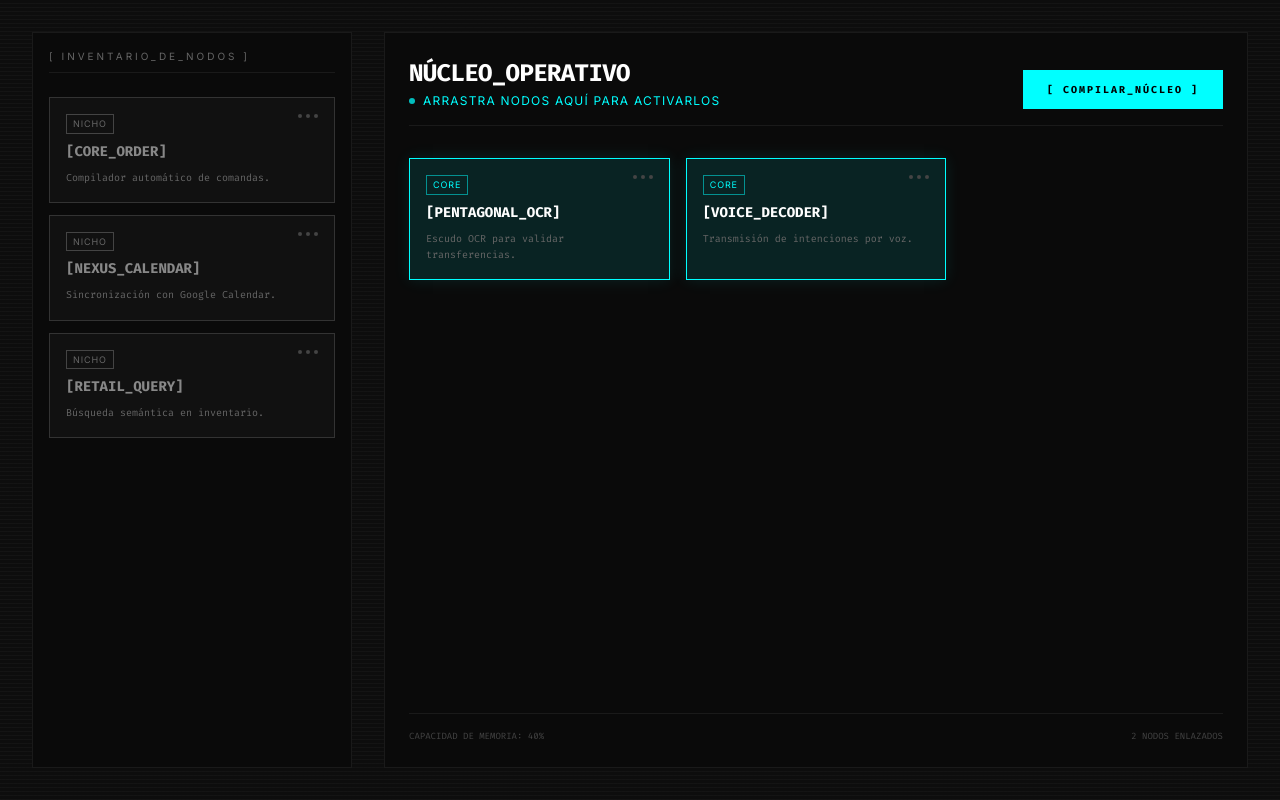
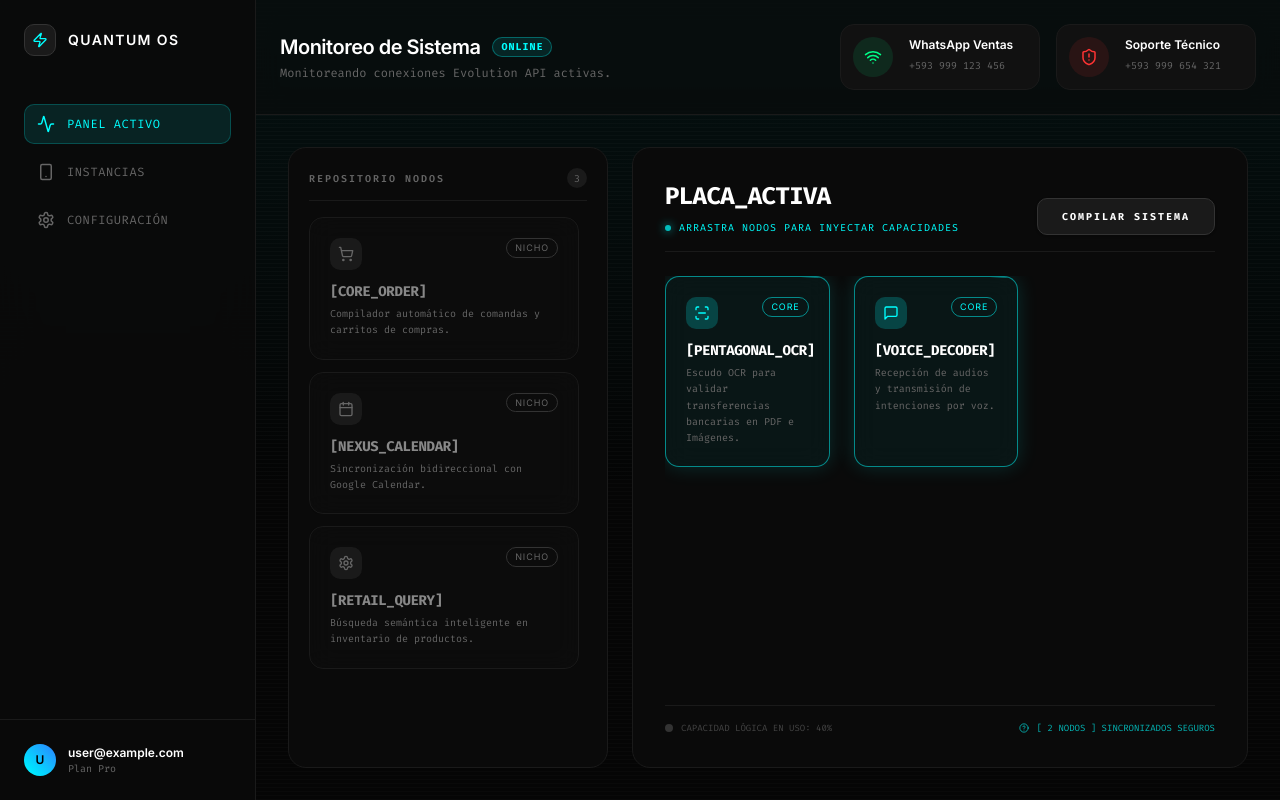
Before and after one commit to juanpabloortiz01/Quantum-OS, a Next.js app: page /dashboard in a window 1280 px wide. Built offline with nearby package versions, Linux system fonts and the light colour scheme; no server answers; sample sign-in values are in the browser's storage.

Commit message:
dashboard

```diff
--- a/src/app/dashboard/page.tsx
+++ b/src/app/dashboard/page.tsx
@@ -1,20 +1,52 @@
 "use client";
-import { useState } from "react";
-import { motion } from "framer-motion";
+import { useState, useEffect } from "react";
+import { motion, AnimatePresence } from "framer-motion";
+import {
+  Cpu, Zap, Calendar, ScanLine, ShoppingCart,
+  MessageSquare, Settings, Activity, Smartphone,
+  Wifi, HelpCircle, ShieldAlert
+} from "lucide-react";
+import Link from "next/link";
+import { useSession } from "next-auth/react";
+import { useRouter } from "next/navigation";
+
+// MOCK DATA PARA WHATSAPP INSTANCES (EVOLUTION API)
+const MOCK_INSTANCES = [
+  { id: "inst_1", name: "WhatsApp Ventas", status: "CONNECTED", phone: "+593 999 123 456", quality: "EXCELLENT", messages: 1245 },
+  { id: "inst_2", name: "Soporte Técnico", status: "DISCONNECTED", phone: "+593 999 654 321", quality: "OFFLINE", messages: 0 },
+];
+
+const NODE_ICONS = {
+  ocr: ScanLine,
+  voice: MessageSquare,
+  orders: ShoppingCart,
+  calendar: Calendar,
+  retail: Settings,
+};
 
 // Definimos la estructura base de los nodos
 const ALL_NODES = [
-  { id: "ocr", name: "[PENTAGONAL_OCR]", desc: "Escudo OCR para validar transferencias.", type: "CORE" },
-  { id: "voice", name: "[VOICE_DECODER]", desc: "Transmisión de intenciones por voz.", type: "CORE" },
-  { id: "orders", name: "[CORE_ORDER]", desc: "Compilador automático de comandas.", type: "NICHO" },
-  { id: "calendar", name: "[NEXUS_CALENDAR]", desc: "Sincronización con Google Calendar.", type: "NICHO" },
-  { id: "retail", name: "[RETAIL_QUERY]", desc: "Búsqueda semántica en inventario.", type: "NICHO" },
+  { id: "ocr", name: "[PENTAGONAL_OCR]", desc: "Escudo OCR para validar transferencias bancarias en PDF e Imágenes.", type: "CORE", icon: "ocr", color: "#00FFFF" },
+  { id: "voice", name: "[VOICE_DECODER]", desc: "Recepción de audios y transmisión de intenciones por voz.", type: "CORE", icon: "voice", color: "#FF00FF" },
+  { id: "orders", name: "[CORE_ORDER]", desc: "Compilador automático de comandas y carritos de compras.", type: "NICHO", icon: "orders", color: "#00FF88" },
+  { id: "calendar", name: "[NEXUS_CALENDAR]", desc: "Sincronización bidireccional con Google Calendar.", type: "NICHO", icon: "calendar", color: "#FFAA00" },
+  { id: "retail", name: "[RETAIL_QUERY]", desc: "Búsqueda semántica inteligente en inventario de productos.", type: "NICHO", icon: "retail", color: "#0088FF" },
 ];
 
 export default function DashboardModular() {
+  const { data: session, status } = useSession();
+  const router = useRouter();
+
+  // Redirección si no está logueado
+  useEffect(() => {
+    if (status === "unauthenticated") {
+      router.push("/login");
+    }
+  }, [status, router]);
+
   // Estado para las dos zonas
-  const [activeNodes, setActiveNodes] = useState(ALL_NODES.slice(0, 2)); // Empieza con 2 activos
-  const [inventoryNodes, setInventoryNodes] = useState(ALL_NODES.slice(2)); // El resto al inventario
+  const [activeNodes, setActiveNodes] = useState(ALL_NODES.slice(0, 2));
+  const [inventoryNodes, setInventoryNodes] = useState(ALL_NODES.slice(2));
   const [isDraggingOver, setIsDraggingOver] = useState<"ACTIVE" | "INVENTORY" | null>(null);
 
   // --- LÓGICA DE DRAG AND DROP ---
@@ -24,7 +56,7 @@ export default function DashboardModular() {
   };
 
   const handleDragOver = (e: React.DragEvent, zone: "ACTIVE" | "INVENTORY") => {
-    e.preventDefault(); // Necesario para permitir el Drop
+    e.preventDefault();
     setIsDraggingOver(zone);
   };
 
@@ -35,7 +67,6 @@ export default function DashboardModular() {
     const nodeId = e.dataTransfer.getData("nodeId");
     const sourceZone = e.dataTransfer.getData("source");
 
-    // Si lo suelta en la misma zona de donde salió, no hacemos nada
     if (sourceZone === targetZone) return;
 
     const nodeToMove = ALL_NODES.find(n => n.id === nodeId);
@@ -50,104 +81,251 @@ export default function DashboardModular() {
     }
   };
 
-  // Componente de la Tarjeta del Nodo
-  const NodeCard = ({ node, source }: { node: any, source: "ACTIVE" | "INVENTORY" }) => (
+  // Render Component de Nodo
+  const NodeCard = ({ node, source }: { node: typeof ALL_NODES[0], source: "ACTIVE" | "INVENTORY" }) => {
+    const Icon = NODE_ICONS[node.icon as keyof typeof NODE_ICONS] || Cpu;
+    const isActive = source === "ACTIVE";
+
+    return (
       <motion.div
         layout
+        layoutId={node.id}
         draggable
         onDragStart={(e: any) => handleDragStart(e, node.id, source)}
-      initial={{ opacity: 0, scale: 0.9 }}
+        initial={{ opacity: 0, scale: 0.8 }}
         animate={{ opacity: 1, scale: 1 }}
-      exit={{ opacity: 0, scale: 0.9 }}
-      className={`p-4 border cursor-grab active:cursor-grabbing transition-colors relative flex flex-col gap-2 ${
-        source === "ACTIVE"
-          ? 'border-[#00FFFF] bg-[#00FFFF]/10 shadow-[0_0_15px_rgba(0,255,255,0.1)]'
-          : 'border-[#333] bg-[#111] hover:border-[#666]'
+        exit={{ opacity: 0, scale: 0.8 }}
+        whileHover={{ scale: 1.02 }}
+        whileTap={{ scale: 0.98 }}
+        className={`p-5 rounded-xl border backdrop-blur-md cursor-grab active:cursor-grabbing transition-all relative flex flex-col gap-3 group ${
+          isActive
+            ? 'border-[#00FFFF]/50 bg-[#00FFFF]/5 shadow-[0_0_20px_rgba(0,255,255,0.15)]'
+            : 'border-[#1A1A1A] bg-[#0D0D0D]/80 hover:border-[#333] hover:bg-[#111]'
         }`}
       >
         <div className="flex justify-between items-start">
-        <span className={`text-[9px] tracking-widest border px-1.5 py-0.5 ${source === "ACTIVE" ? 'border-[#00FFFF]/50 text-[#00FFFF]' : 'border-[#444] text-[#666]'}`}>
+          <div className={`p-2 rounded-lg flex items-center justify-center ${isActive ? 'bg-[#00FFFF]/20 text-[#00FFFF]' : 'bg-[#1A1A1A] text-[#666]'}`}>
+            <Icon size={16} />
+          </div>
+          <span className={`text-[9px] tracking-widest border px-2 py-0.5 rounded-full ${isActive ? 'border-[#00FFFF]/50 text-[#00FFFF]' : 'border-[#333] text-[#666]'}`}>
             {node.type}
           </span>
-        <div className="flex gap-1">
-          <div className="w-1 h-1 bg-[#444] rounded-full" />
-          <div className="w-1 h-1 bg-[#444] rounded-full" />
-          <div className="w-1 h-1 bg-[#444] rounded-full" />
+        </div>
+
+        <div>
+          <h3 className={`text-sm font-bold font-mono tracking-tight ${isActive ? 'text-white' : 'text-[#888] group-hover:text-[#aaa]'}`}>{node.name}</h3>
+          <p className="text-[10px] text-[#666] font-mono leading-relaxed mt-1">{node.desc}</p>
+        </div>
+
+        {isActive && (
+          <div className="absolute top-0 right-0 w-full h-full pointer-events-none rounded-xl overflow-hidden">
+            <div className="absolute top-0 left-0 w-[50%] h-[1px] bg-gradient-to-r from-transparent via-[#00FFFF] to-transparent animate-shimmer" />
+          </div>
+        )}
+      </motion.div>
+    );
+  };
+
+  if (status === "loading") {
+    return <div className="min-h-screen bg-[#050505] flex items-center justify-center text-[#00FFFF] font-mono animate-pulse">Iniciando Terminal...</div>;
+  }
+
+  return (
+    <div className="min-h-screen bg-[#050505] text-white flex overflow-hidden selection:bg-[#00FFFF] selection:text-black font-sans">
+      {/* BACKGROUND SCANLINES */}
+      <div className="pointer-events-none fixed inset-0 z-0 opacity-[0.02]" style={{ backgroundImage: "repeating-linear-gradient(0deg, #fff, #fff 1px, transparent 1px, transparent 4px)" }} />
+      <div className="pointer-events-none fixed top-0 left-0 w-full h-[500px] bg-gradient-to-b from-[#00FFFF]/5 to-transparent z-0" />
+
+      {/* DASHBOARD SIDEBAR (Left) */}
+      <aside className="w-16 md:w-64 border-r border-[#1A1A1A] bg-[#0A0A0A]/90 backdrop-blur-xl z-20 flex flex-col justify-between hidden sm:flex">
+        <div className="p-4 md:p-6">
+          <Link href="/" className="flex items-center gap-3">
+            <div className="w-8 h-8 rounded-lg bg-[#1A1A1A] border border-[#333] flex items-center justify-center">
+              <Zap size={16} className="text-[#00FFFF]" />
+            </div>
+            <span className="hidden md:block font-bold text-sm tracking-widest uppercase">Quantum OS</span>
+          </Link>
+
+          <nav className="mt-12 flex flex-col gap-2">
+            <button className="flex items-center gap-3 px-3 py-2.5 rounded-lg bg-[#00FFFF]/10 border border-[#00FFFF]/20 text-[#00FFFF] transition-all w-full text-left">
+              <Activity size={18} />
+              <span className="hidden md:block text-xs font-mono tracking-wider">PANEL ACTIVO</span>
+            </button>
+            <button className="flex items-center gap-3 px-3 py-2.5 rounded-lg border border-transparent text-[#666] hover:bg-[#1A1A1A] hover:text-[#bbb] transition-all w-full text-left">
+              <Smartphone size={18} />
+              <span className="hidden md:block text-xs font-mono tracking-wider">INSTANCIAS</span>
+            </button>
+            <button className="flex items-center gap-3 px-3 py-2.5 rounded-lg border border-transparent text-[#666] hover:bg-[#1A1A1A] hover:text-[#bbb] transition-all w-full text-left">
+              <Settings size={18} />
+              <span className="hidden md:block text-xs font-mono tracking-wider">CONFIGURACIÓN</span>
+            </button>
+          </nav>
+        </div>
+
+        <div className="p-4 md:p-6 border-t border-[#1A1A1A] flex items-center gap-3 mt-auto">
+          <div className="w-8 h-8 rounded-full bg-gradient-to-tr from-[#00FFFF] to-blue-500 flex items-center justify-center text-black font-bold text-xs">
+            {session?.user?.email?.charAt(0).toUpperCase() || "U"}
+          </div>
+          <div className="hidden md:flex flex-col">
+            <span className="text-xs font-bold text-white truncate max-w-[120px]">{session?.user?.email}</span>
+            <span className="text-[10px] text-[#666] font-mono">Plan Pro</span>
           </div>
         </div>
-      <h3 className={`text-sm font-bold font-mono ${source === "ACTIVE" ? 'text-white' : 'text-[#888]'}`}>{node.name}</h3>
-      <p className="text-[10px] text-[#666] font-mono leading-relaxed">{node.desc}</p>
-    </motion.div>
-  );
+      </aside>
 
-  return (
-    <div className="min-h-screen bg-[#0D0D0D] text-white p-4 sm:p-8 flex flex-col md:flex-row gap-8 selection:bg-[#00FFFF] selection:text-black">
-      {/* SCANLINES OVERLAY */}
-      <div className="pointer-events-none fixed inset-0 z-0 opacity-[0.03]" style={{ backgroundImage: "repeating-linear-gradient(0deg, #fff, #fff 1px, transparent 1px, transparent 4px)" }} />
+      {/* ÁREA PRINCIPAL */}
+      <main className="flex-1 relative z-10 flex flex-col h-screen overflow-hidden">
 
-      {/* ÁREA IZQUIERDA: INVENTARIO */}
+        {/* TOP BAR: WhatsApp Mock Instances */}
+        <header className="border-b border-[#1A1A1A] bg-[#0A0A0A]/50 backdrop-blur-md p-4 sm:p-6 flex flex-col xl:flex-row xl:items-center justify-between gap-6 shrink-0">
+          <div>
+            <h1 className="text-xl font-bold tracking-tight text-white flex items-center gap-3">
+              Monitoreo de Sistema
+              <span className="px-2 py-0.5 rounded-full bg-[#00FFFF]/10 border border-[#00FFFF]/30 text-[#00FFFF] text-[10px] uppercase tracking-widest font-mono">ONLINE</span>
+            </h1>
+            <p className="text-xs text-[#666] mt-1 font-mono">Monitoreando conexiones Evolution API activas.</p>
+          </div>
+
+          <div className="flex gap-4 overflow-x-auto pb-2 xl:pb-0 custom-scrollbar">
+            {MOCK_INSTANCES.map((inst) => (
+              <div key={inst.id} className="min-w-[200px] border border-[#1A1A1A] bg-[#111] p-3 rounded-xl flex items-center gap-4">
+                <div className={`w-10 h-10 rounded-full flex items-center justify-center shrink-0 ${inst.status === 'CONNECTED' ? 'bg-[#00FF88]/10 text-[#00FF88]' : 'bg-[#FF3333]/10 text-[#FF3333]'}`}>
+                  {inst.status === 'CONNECTED' ? <Wifi size={18} /> : <ShieldAlert size={18} />}
+                </div>
+                <div>
+                  <h4 className="text-xs font-bold text-white leading-none">{inst.name}</h4>
+                  <span className="text-[10px] text-[#666] font-mono">{inst.phone}</span>
+                </div>
+              </div>
+            ))}
+          </div>
+        </header>
+
+        {/* WORKSPACE AREA */}
+        <div className="flex-1 p-4 sm:p-6 lg:p-8 flex flex-col xl:flex-row gap-6 overflow-y-auto overflow-x-hidden min-h-0">
+
+          {/* INVENTARIO IZQUIERDO */}
           <aside
-        className={`w-full md:w-80 flex flex-col gap-4 relative z-10 p-4 border transition-colors ${isDraggingOver === "INVENTORY" ? 'border-[#444] bg-[#111]' : 'border-[#1A1A1A] bg-[#0A0A0A]'}`}
+            className={`w-full xl:w-80 flex flex-col relative rounded-2xl border transition-all duration-300 p-5 ${
+              isDraggingOver === "INVENTORY"
+                ? 'border-[#333] bg-[#0A0A0A] shadow-[inset_0_0_30px_rgba(255,255,255,0.02)]'
+                : 'border-[#1A1A1A] bg-[#0A0A0A]'
+            }`}
             onDragOver={(e) => handleDragOver(e, "INVENTORY")}
             onDragLeave={() => setIsDraggingOver(null)}
             onDrop={(e) => handleDrop(e, "INVENTORY")}
           >
-        <div className="text-[10px] text-[#666] tracking-[0.3em] border-b border-[#1A1A1A] pb-2">
-          [ INVENTARIO_DE_NODOS ]
+            <div className="flex justify-between items-center border-b border-[#1A1A1A] pb-3 mb-4 shrink-0">
+              <span className="text-[10px] text-[#666] tracking-[0.2em] font-mono uppercase font-semibold">
+                Repositorio Nodos
+              </span>
+              <span className="w-5 h-5 rounded-full bg-[#1A1A1A] text-[#666] text-[10px] flex items-center justify-center font-mono">
+                {inventoryNodes.length}
+              </span>
             </div>
 
+            <div className="flex-1 overflow-y-auto custom-scrollbar pr-2 pb-2">
+              <AnimatePresence>
                 {inventoryNodes.length === 0 ? (
-          <div className="flex-1 flex items-center justify-center border border-dashed border-[#222] text-[10px] text-[#444] tracking-widest p-8 text-center">
-            TODOS LOS NODOS<br/>DESPLEGADOS
-          </div>
+                  <motion.div
+                    initial={{ opacity: 0 }} animate={{ opacity: 1 }}
+                    className="h-full flex items-center justify-center border border-dashed border-[#222] rounded-xl text-[10px] text-[#444] tracking-widest font-mono text-center p-6"
+                  >
+                    TODOS LOS NODOS<br/>INYECTADOS
+                  </motion.div>
                 ) : (
-          <div className="flex flex-col gap-3 mt-2">
+                  <div className="flex flex-col gap-3">
                     {inventoryNodes.map(node => <NodeCard key={node.id} node={node} source="INVENTORY" />)}
                   </div>
                 )}
+              </AnimatePresence>
+            </div>
           </aside>
 
-      {/* ÁREA DERECHA: NÚCLEO ACTIVO */}
-      <main
-        className={`flex-1 relative z-10 flex flex-col p-6 border transition-all duration-300 ${
+          {/* ÁREA ACTIVA (NUCLEO) */}
+          <section
+            className={`flex-1 relative flex flex-col rounded-2xl border transition-all duration-300 p-5 xl:p-8 ${
               isDraggingOver === "ACTIVE"
-            ? 'border-[#00FFFF] bg-[#00FFFF]/5 shadow-[inset_0_0_50px_rgba(0,255,255,0.05)]'
+                ? 'border-[#00FFFF] bg-[#00FFFF]/5 shadow-[inset_0_0_100px_rgba(0,255,255,0.05)]'
                 : 'border-[#1A1A1A] bg-[#0A0A0A]'
             }`}
             onDragOver={(e) => handleDragOver(e, "ACTIVE")}
             onDragLeave={() => setIsDraggingOver(null)}
             onDrop={(e) => handleDrop(e, "ACTIVE")}
           >
-        <header className="flex justify-between items-end border-b border-[#1A1A1A] pb-4 mb-8">
+            <header className="flex flex-col sm:flex-row sm:justify-between sm:items-end border-b border-[#1A1A1A] pb-4 mb-6 shrink-0 gap-4">
               <div>
-            <h2 className="text-2xl font-bold font-mono text-white tracking-tight">NÚCLEO_OPERATIVO</h2>
-            <p className="text-xs text-[#00FFFF] tracking-widest uppercase mt-1 flex items-center gap-2">
-              <span className="w-1.5 h-1.5 bg-[#00FFFF] rounded-full animate-pulse" /> ARRASTRA NODOS AQUÍ PARA ACTIVARLOS
+                <h2 className="text-2xl font-bold font-mono text-white tracking-tight uppercase">Placa_Activa</h2>
+                <p className="text-[10px] text-[#00FFFF] tracking-widest uppercase mt-2 flex items-center gap-2 font-mono">
+                  <span className="w-1.5 h-1.5 bg-[#00FFFF] rounded-full animate-pulse shadow-[0_0_10px_#00FFFF]" />
+                  Arrastra Nodos para inyectar capacidades
                 </p>
               </div>
-          <button className="px-6 py-3 bg-[#00FFFF] text-black font-mono text-[10px] tracking-[0.2em] font-bold hover:bg-white transition-colors">
-            [ COMPILAR_NÚCLEO ]
+              <button className="px-6 py-2.5 bg-[#1A1A1A] border border-[#333] hover:border-[#00FFFF] text-white hover:text-[#00FFFF] rounded-lg font-mono text-[10px] tracking-[0.2em] font-bold transition-all shadow-sm">
+                COMPILAR SISTEMA
               </button>
             </header>
 
             {/* ZONA DE DROP ACTIVA */}
-        <div className="grid grid-cols-1 md:grid-cols-2 lg:grid-cols-3 gap-4 flex-1 content-start">
+            <div className="flex-1 overflow-y-auto custom-scrollbar pr-2 pb-2">
+              <div className="grid grid-cols-1 md:grid-cols-2 lg:grid-cols-2 xl:grid-cols-3 gap-4 xl:gap-6 auto-rows-max">
+                <AnimatePresence>
                   {activeNodes.length === 0 ? (
-            <div className="col-span-full h-40 border-2 border-dashed border-[#222] flex flex-col items-center justify-center text-[#444] font-mono text-xs tracking-widest uppercase gap-2">
-              <span>SISTEMA EN REPOSO</span>
-              <span className="text-[9px]">Esperando inyección de módulos...</span>
+                    <motion.div
+                      initial={{ opacity: 0 }} animate={{ opacity: 1 }}
+                      className="col-span-full h-48 border-2 border-dashed border-[#222] rounded-2xl flex flex-col items-center justify-center text-[#444] font-mono text-xs tracking-widest uppercase gap-3 bg-[#111]/50"
+                    >
+                      <Cpu size={24} className="opacity-20" />
+                      <div className="flex flex-col items-center">
+                        <span>NÚCLEO EN REPOSO</span>
+                        <span className="text-[9px] mt-1 opacity-60 text-center px-4">Esperando inserción de módulos cognitivos para iniciar la secuencia</span>
                       </div>
+                    </motion.div>
                   ) : (
                     activeNodes.map(node => <NodeCard key={node.id} node={node} source="ACTIVE" />)
                   )}
+                </AnimatePresence>
+              </div>
             </div>
 
             {/* LOG INFERIOR */}
-        <div className="mt-8 pt-4 border-t border-[#1A1A1A] font-mono text-[9px] text-[#444] flex justify-between uppercase">
-          <span>CAPACIDAD DE MEMORIA: {activeNodes.length * 20}%</span>
-          <span>{activeNodes.length} NODOS ENLAZADOS</span>
+            <div className="mt-4 pt-4 border-t border-[#1A1A1A] font-mono text-[9px] text-[#444] flex flex-col sm:flex-row justify-between uppercase shrink-0 gap-2">
+              <div className="flex items-center gap-2">
+                <span className="w-2 h-2 rounded-full bg-[#333]" />
+                CAPACIDAD LÓGICA EN USO: {Math.min(activeNodes.length * 20, 100)}%
+              </div>
+              <div className="flex items-center gap-2 text-[#00FFFF]/70">
+                <HelpCircle size={10} />
+                <span>[ {activeNodes.length} NODOS ] SINCRONIZADOS SEGUROS</span>
+              </div>
+            </div>
+          </section>
         </div>
       </main>
+
+      {/* SHIMMER ANIMATION STYLE */}
+      <style dangerouslySetInnerHTML={{__html:`
+        @keyframes shimmer {
+          100% { transform: translateX(200%); }
+        }
+        .animate-shimmer {
+          animation: shimmer 3s infinite linear;
+        }
+        .custom-scrollbar::-webkit-scrollbar {
+          width: 6px;
+          height: 6px;
+        }
+        .custom-scrollbar::-webkit-scrollbar-track {
+          background: transparent;
+        }
+        .custom-scrollbar::-webkit-scrollbar-thumb {
+          background: #222;
+          border-radius: 4px;
+        }
+        .custom-scrollbar::-webkit-scrollbar-thumb:hover {
+          background: #333;
+        }
+      `}} />
     </div>
   );
 }
--- a/src/app/onboarding/page.tsx
+++ b/src/app/onboarding/page.tsx
@@ -293,6 +293,7 @@ function OnboardingContent() {
       testPhone: formData.testPhone,
     })
     setIsLoading(false)
+    router.push("/dashboard")
   }
 
   return (
--- a/src/components/Header.tsx
+++ b/src/components/Header.tsx
@@ -2,8 +2,11 @@
 
 import { motion } from "framer-motion";
 import Link from "next/link";
+import { useSession } from "next-auth/react";
 
 export default function Header() {
+  const { status } = useSession();
+
   return (
     <motion.header
       initial={{ y: -100 }}
@@ -34,10 +37,10 @@ export default function Header() {
 
           {/* BOTÓN DE DESPLIEGUE */}
           <Link
-            href="/onboarding"
-            className="text-white bg-[#1A1A1A] px-5 py-2 hover:bg-[#333] rounded-lg transition-all shadow-sm"
+            href={status === "authenticated" ? "/dashboard" : "/onboarding"}
+            className="text-white bg-[#1A1A1A] px-5 py-2 hover:bg-[#333] rounded-lg transition-all shadow-sm flex items-center justify-center min-w-[140px]"
           >
-            Comenzar Gratis
+            {status === "loading" ? "..." : status === "authenticated" ? "Ir al Panel" : "Comenzar Gratis"}
           </Link>
 
         </nav>
--- a/src/components/QuantumHero.tsx
+++ b/src/components/QuantumHero.tsx
@@ -3,8 +3,10 @@
 import { LayoutGroup, motion } from "motion/react"
 import { TextRotate } from "@/components/ui/text-rotate"
 import Link from "next/link"
+import { useSession } from "next-auth/react"
 
 export default function QuantumHero() {
+  const { status } = useSession()
   return (
     <div className="w-full min-h-screen flex flex-col items-center justify-center bg-[#FBFBFA] text-[#1A1A1A] overflow-hidden relative selection:bg-slate-200 selection:text-black font-sans">
 
@@ -104,9 +106,9 @@ export default function QuantumHero() {
           transition={{ delay: 0.8 }}
           className="mt-10 flex flex-col sm:flex-row items-center gap-4 relative z-20"
         >
-          <Link href="/onboarding" className="w-full sm:w-auto">
+          <Link href={status === "authenticated" ? "/dashboard" : "/onboarding"} className="w-full sm:w-auto">
             <button className="w-full group relative px-8 py-4 bg-[#1A1A1A] text-white text-sm font-medium hover:bg-[#333333] transition-colors duration-300 rounded-lg shadow-md border border-transparent">
-              Crear tu Agente Gratis
+              {status === "loading" ? "..." : status === "authenticated" ? "Ir al Panel Principal" : "Crear tu Agente Gratis"}
             </button>
           </Link>
 
```
Lines whose indentation alone changed are shown as unchanged.
